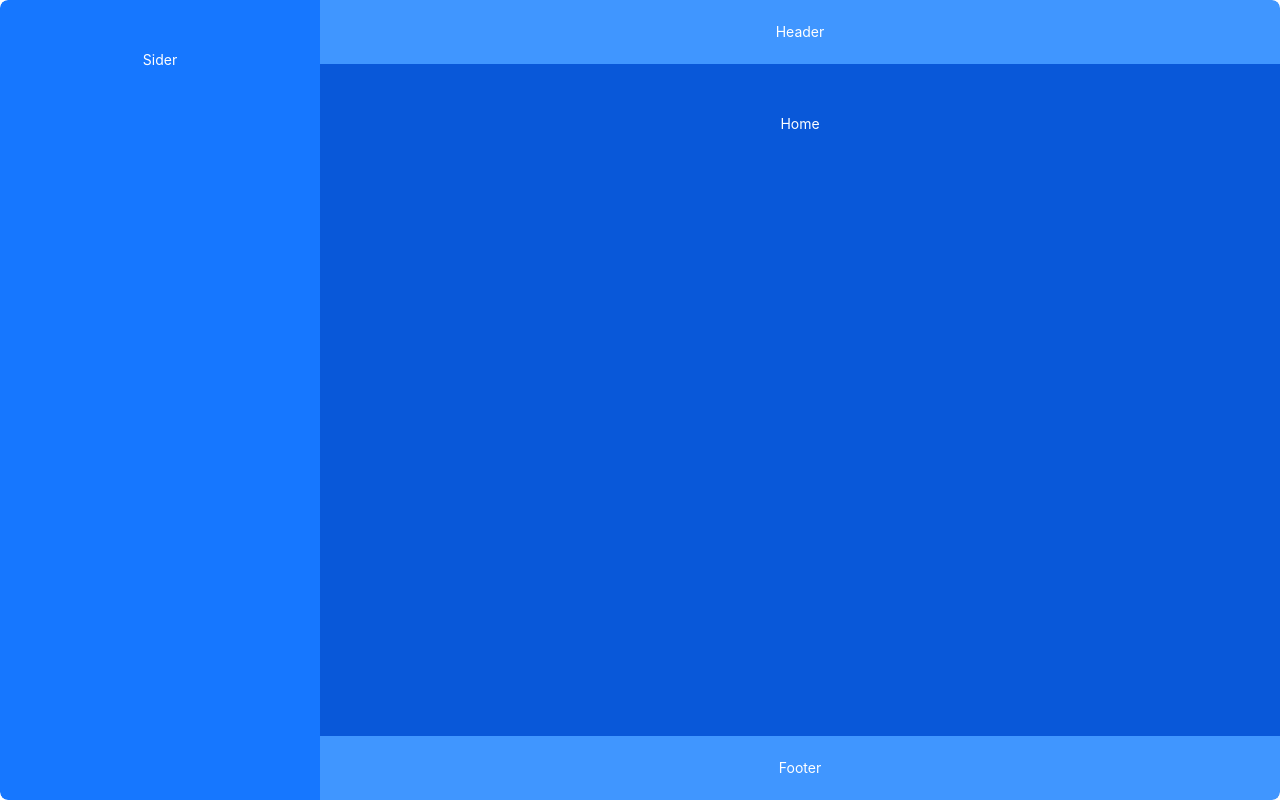
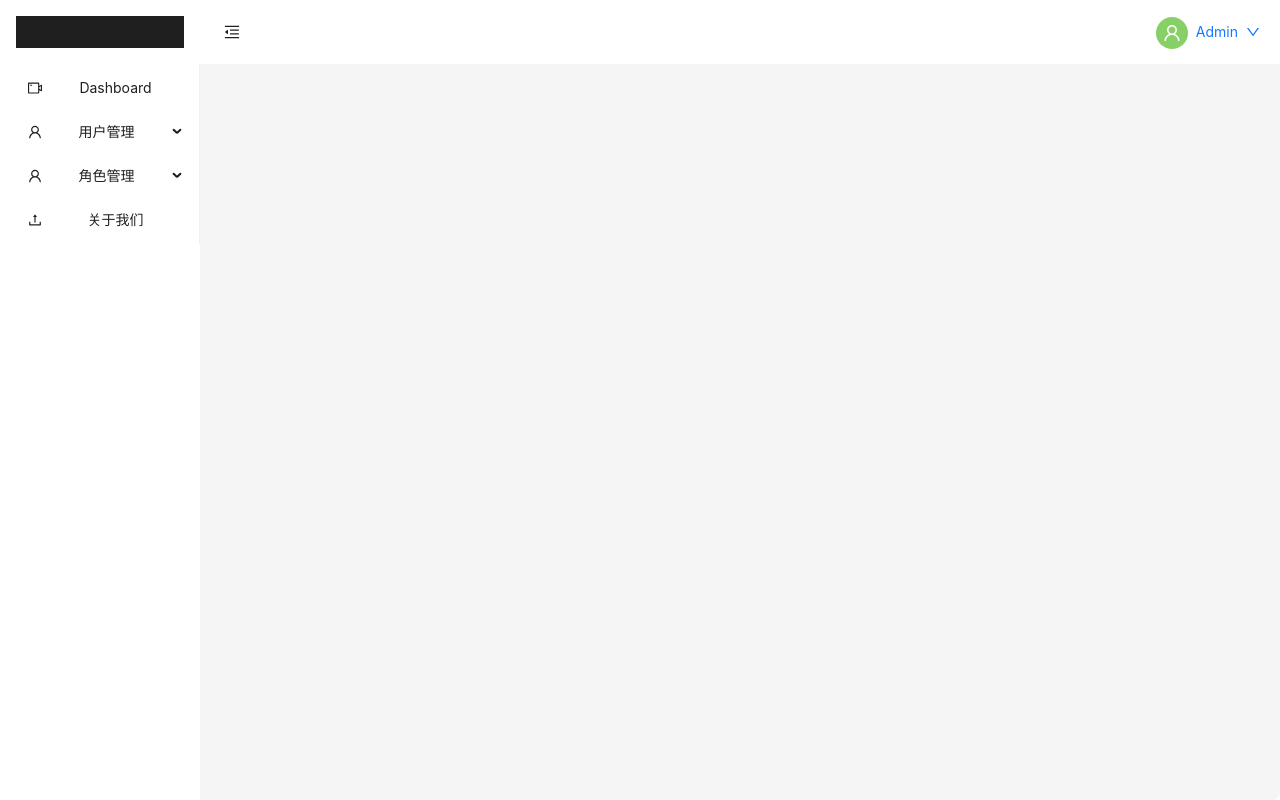
Before and after one commit to chuhx1024/React-admin, a React (Vite) app: page / in a window 1280 px wide. Built offline with nearby package versions, Linux system fonts and the light colour scheme.

Commit message:
Feat: side menu done

```diff
--- a/src/layouts/BasicLayout.tsx
+++ b/src/layouts/BasicLayout.tsx
@@ -1,57 +1,141 @@
-import { Outlet } from 'react-router-dom'
-import React from 'react'
-import { Layout } from 'antd'
-const { Header, Footer, Sider, Content } = Layout
+import React, { useState } from 'react'
+import { Outlet, useNavigate } from 'react-router-dom'
+
+import { Layout, Menu, Button, Dropdown, Space, Avatar, type MenuProps } from 'antd'
+import { MenuFoldOutlined, MenuUnfoldOutlined, DownOutlined, UserOutlined } from '@ant-design/icons'
+import { SubMenuType, MenuItemType } from 'antd/es/menu/interface'
+import { siderbarRoutes, type siderbarRouteConfig } from '@/router/index'
+
+const layoutStyle = {
+    overflow: 'hidden',
+    width: '100%',
+    maxWidth: '100%',
+    height: '100%',
+}
 
 const headerStyle: React.CSSProperties = {
-    textAlign: 'center',
     color: '#fff',
     height: 64,
-    paddingInline: 48,
     lineHeight: '64px',
-    backgroundColor: '#4096ff',
+    padding: '0  20px 0 0',
+    backgroundColor: '#fff',
+    display: 'flex',
+    justifyContent: 'space-between',
 }
 
 const contentStyle: React.CSSProperties = {
-    textAlign: 'center',
-    minHeight: 120,
-    lineHeight: '120px',
-    color: '#fff',
-    backgroundColor: '#0958d9',
+    minHeight: 'calc(100vh-64px)',
+    overflow: 'auto',
+    padding: '10px',
 }
 
 const siderStyle: React.CSSProperties = {
     textAlign: 'center',
     lineHeight: '120px',
     color: '#fff',
-    backgroundColor: '#1677ff',
+    backgroundColor: '#fff',
 }
 
-const footerStyle: React.CSSProperties = {
-    textAlign: 'center',
-    color: '#fff',
-    backgroundColor: '#4096ff',
+const logoStyle: React.CSSProperties = {
+    height: '32px',
+    padding: '16px',
+    margin: '16px',
+    backgroundColor: '#1f1f1f',
 }
 
-const layoutStyle = {
-    borderRadius: 8,
-    overflow: 'hidden',
-    width: '100%',
-    maxWidth: '100%',
-    height: '100%',
-}
 const BasicLayout: React.FC = () => {
+    const { Header, Sider, Content } = Layout
+    const [collapsed, setCollapsed] = useState(false)
+    const navigate = useNavigate()
+
+    const items: MenuProps['items'] = [
+        {
+            key: '1',
+            label: <a onClick={(e) => e.preventDefault()}>退出登录</a>,
+        },
+    ]
+    const onClick: MenuProps['onClick'] = ({ key }) => {
+        if (key === '1') {
+            loginOut()
+        }
+    }
+
+    const loginOut = () => {
+        // 退出登录逻辑
+        // 清除登录状态和缓存
+        // 重定向到登录页面
+        navigate('/login')
+    }
+
+    const generateMenuItems = (routes: siderbarRouteConfig[]): (SubMenuType | MenuItemType)[] => {
+        return routes
+            .filter((route) => !route.meta.hidden)
+            .map((route) => {
+                if (route.children && route.children.length > 0) {
+                    // 如果有子路由，则创建 SubMenuType
+                    return {
+                        key: route.meta.key,
+                        icon: route.meta.icon,
+                        label: route.meta.label,
+                        children: generateMenuItems(route.children as siderbarRouteConfig[]),
+                    } as SubMenuType
+                } else {
+                    // 否则创建 MenuItemType
+                    return {
+                        key: route.meta.key,
+                        icon: route.meta.icon,
+                        label: route.meta.label,
+                    } as MenuItemType
+                }
+            })
+    }
+
+    const menuItems = generateMenuItems(siderbarRoutes)
+
     return (
         <Layout style={layoutStyle}>
-            <Sider width="25%" style={siderStyle}>
-                Sider
+            <Sider style={siderStyle} trigger={null} collapsible collapsed={collapsed}>
+                <div style={logoStyle} />
+                <Menu
+                    mode="inline"
+                    defaultSelectedKeys={['1']}
+                    items={menuItems}
+                    onClick={(e) => {
+                        const menuKey = e.key
+                        if (menuKey) {
+                            navigate(menuKey)
+                        }
+                    }}
+                />
             </Sider>
             <Layout>
-                <Header style={headerStyle}>Header</Header>
+                <Header style={headerStyle}>
+                    <Button
+                        type="text"
+                        icon={collapsed ? <MenuUnfoldOutlined /> : <MenuFoldOutlined />}
+                        onClick={() => setCollapsed(!collapsed)}
+                        style={{
+                            fontSize: '16px',
+                            width: 64,
+                            height: 64,
+                        }}
+                    />
+                    <Dropdown menu={{ items, onClick }}>
+                        <a onClick={(e) => e.preventDefault()}>
+                            <Space>
+                                <Avatar
+                                    style={{ backgroundColor: '#87d068' }}
+                                    icon={<UserOutlined />}
+                                />
+                                <span>Admin</span>
+                                <DownOutlined />
+                            </Space>
+                        </a>
+                    </Dropdown>
+                </Header>
                 <Content style={contentStyle}>
                     <Outlet /> {/* 子路由的出口 */}
                 </Content>
-                <Footer style={footerStyle}>Footer</Footer>
             </Layout>
         </Layout>
     )
--- a/src/router/index.tsx
+++ b/src/router/index.tsx
@@ -1,11 +1,147 @@
 import BasicLayout from '@/layouts/BasicLayout'
 import LoginLayout from '@/layouts/LoginLayout'
+import Login from '@/views/login'
+import React from 'react'
+import { VideoCameraOutlined, UploadOutlined, UserOutlined } from '@ant-design/icons'
 
-import { createBrowserRouter } from 'react-router-dom'
+import { createBrowserRouter, RouteObject } from 'react-router-dom'
 
-import Login from '@/views/login'
+import { Outlet } from 'react-router-dom'
 
-const router = createBrowserRouter([
+// 定义 meta 字段的类型
+export interface RouteMeta {
+    key: string
+    hidden?: boolean
+    icon: React.ReactNode
+    label: string
+    requiresAuth?: boolean
+    [key: string]: string | number | boolean | object | null | undefined | React.ReactNode //允许其他自定义属性
+}
+
+export type RouteConfig = RouteObject & {
+    meta?: RouteMeta
+    children?: RouteConfig[]
+}
+export type siderbarRouteConfig = RouteObject & {
+    meta: RouteMeta
+    children?: RouteConfig[]
+}
+export const siderbarRoutes: siderbarRouteConfig[] = [
+    {
+        path: '/dashboard',
+        element: <div>Dashboard</div>,
+        meta: {
+            key: '/dashboard',
+            icon: <VideoCameraOutlined />,
+            label: 'Dashboard',
+        },
+    },
+
+    {
+        path: '/user',
+        element: (
+            <div>
+                <Outlet />
+                User
+                <div style={{ lineHeight: '100px' }}>测试&lt;Content /&gt;组件滚动</div>
+                <div style={{ lineHeight: '100px' }}>测试&lt;Content /&gt;组件滚动</div>
+                <div style={{ lineHeight: '100px' }}>测试&lt;Content /&gt;组件滚动</div>
+                <div style={{ lineHeight: '100px' }}>测试&lt;Content /&gt;组件滚动</div>
+                <div style={{ lineHeight: '100px' }}>测试&lt;Content /&gt;组件滚动</div>
+                <div style={{ lineHeight: '100px' }}>测试&lt;Content /&gt;组件滚动</div>
+                <div style={{ lineHeight: '100px' }}>测试&lt;Content /&gt;组件滚动</div>
+                <div style={{ lineHeight: '100px' }}>测试&lt;Content /&gt;组件滚动</div>
+                <div style={{ lineHeight: '100px' }}>测试&lt;Content /&gt;组件滚动</div>
+                <div style={{ lineHeight: '100px' }}>测试&lt;Content /&gt;组件滚动</div>
+            </div>
+        ),
+        meta: {
+            key: '/user',
+            icon: <UserOutlined />,
+            label: '用户管理',
+        },
+        children: [
+            {
+                path: '/user/list',
+                element: <div>用户列表</div>,
+                meta: {
+                    key: '/user/list',
+                    icon: <UserOutlined />,
+                    label: '用户列表',
+                },
+            },
+            {
+                path: '/user/add',
+                element: <div>创建用户</div>,
+                meta: {
+                    key: '/user/add',
+                    icon: <UserOutlined />,
+                    label: '新建用户',
+                },
+            },
+        ],
+    },
+    {
+        path: '/role',
+        element: (
+            <div>
+                role123
+                <Outlet />
+            </div>
+        ),
+        meta: {
+            key: '/role',
+            icon: <UserOutlined />,
+            label: '角色管理',
+        },
+        children: [
+            {
+                path: '/role/list',
+                element: <div>角色列表</div>,
+                meta: {
+                    key: '/role/list',
+                    icon: <UserOutlined />,
+                    label: '角色列表',
+                },
+            },
+            {
+                path: '/role/add',
+                element: <div>新建角色</div>,
+                meta: {
+                    key: '/role/add',
+                    icon: <UserOutlined />,
+                    label: '新建角色',
+                },
+            },
+        ],
+    },
+    {
+        path: '/about',
+        element: <div>About</div>,
+        meta: {
+            key: '/about',
+            icon: <UploadOutlined />,
+            label: '关于我们',
+        },
+    },
+    {
+        path: '/about',
+        element: <div>About</div>,
+        meta: {
+            key: '/about',
+            hidden: true,
+            icon: <UploadOutlined />,
+            label: '关于我们',
+        },
+    },
+]
+
+export const routes: RouteConfig[] = [
+    {
+        path: '/',
+        element: <BasicLayout />,
+        children: [...siderbarRoutes],
+    },
     {
         path: '/login',
         element: <LoginLayout />,
@@ -16,20 +152,8 @@ const router = createBrowserRouter([
             },
         ],
     },
-    {
-        path: '/',
-        element: <BasicLayout />,
-        children: [
-            {
-                path: '/',
-                element: <div>Home</div>,
-            },
-            {
-                path: '/about',
-                element: <div>About</div>,
-            },
-        ],
-    },
-])
+]
+
+const router = createBrowserRouter(routes)
 
 export default router
```
